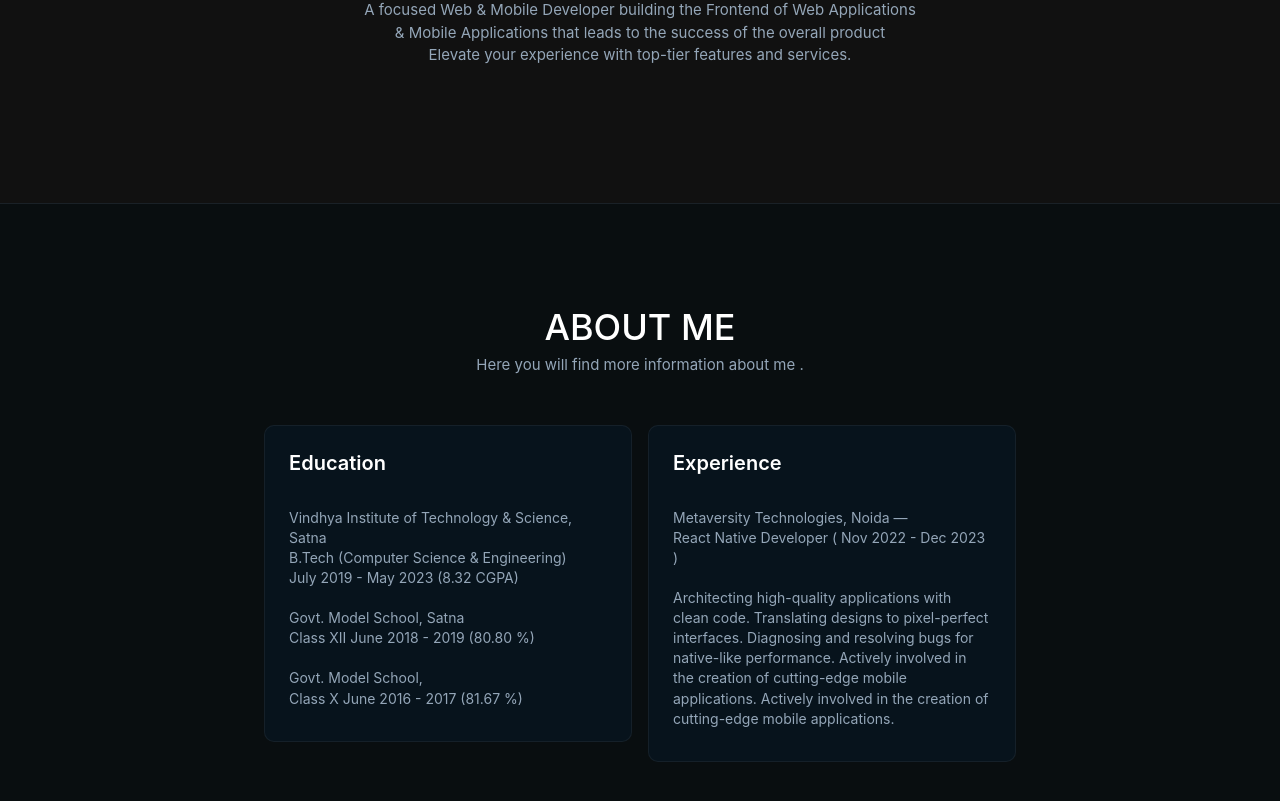
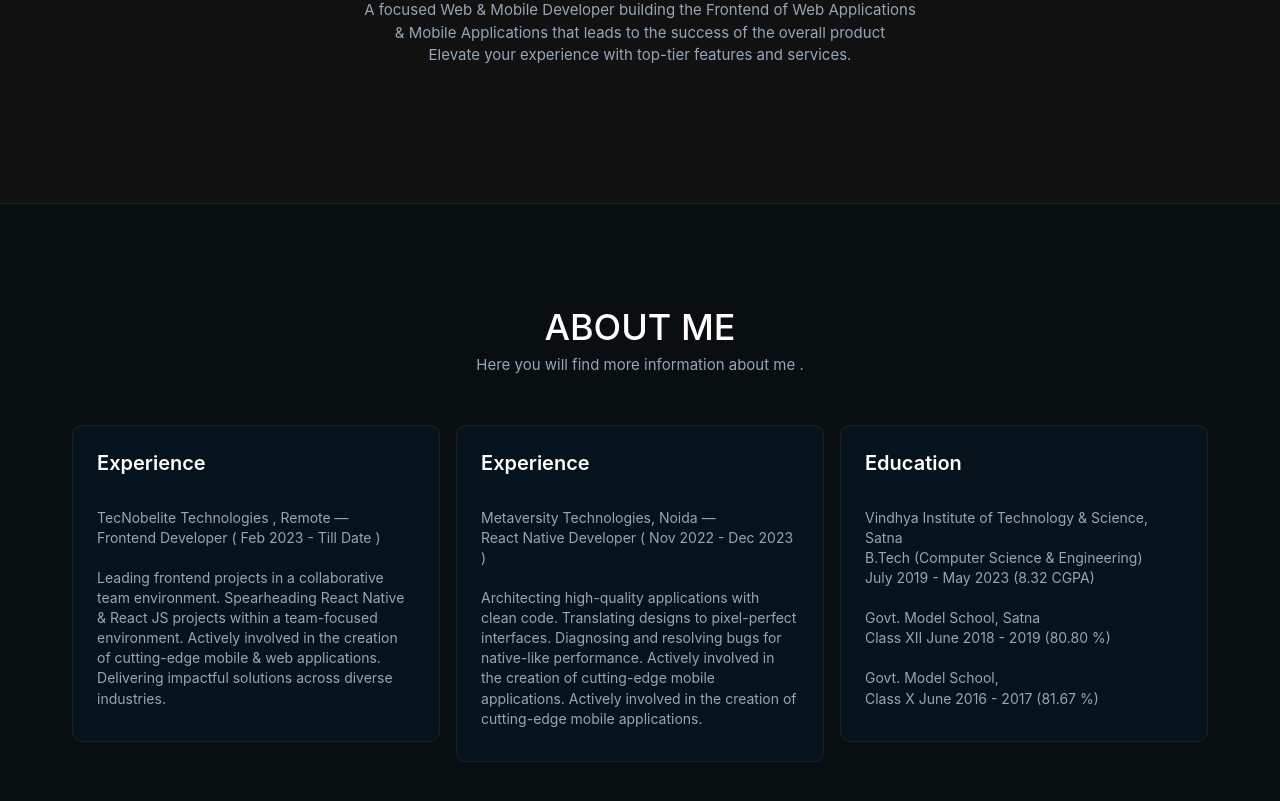
Before and after one commit to Vinayki-Khare/MY_Portfolio, a React (Create React App) app: page / in a window 1280 px wide. Shown: the part 361-1162 px from the top of the page. Built offline with nearby package versions, Linux system fonts and the light colour scheme.

Commit message:
Update About.js

```diff
--- a/src/landing/components/About.js
+++ b/src/landing/components/About.js
@@ -40,7 +40,76 @@ export default function About() {
         </Typography>
       </Box>
       <Masonry columns={columns} spacing={2} style={{ justifyItems: "center", alignContent: "center" }}>
-        <Card sx={{ p: 1 ,background: 'transparent',  backgroundColor: 'action.selected',}}>
+        <Card sx={{ p: 1, background: 'transparent', backgroundColor: 'action.selected', }}>
+          <Box
+            sx={{
+              display: 'flex',
+              flexDirection: 'row',
+              justifyContent: 'space-between',
+              pr: 2,
+            }}
+          >
+            <CardHeader
+              title={"Experience"}
+
+            />
+          </Box>
+          <CardContent>
+            <Typography variant="body2" color="text.secondary">
+              TecNobelite Technologies , Remote —
+            </Typography>
+            <Typography variant="body2" color="text.secondary">
+              Frontend Developer ( Feb 2023 - Till Date )
+            </Typography>
+            <Typography variant="body2" color="text.secondary">
+              &nbsp;
+            </Typography>
+            <Typography variant="body2" color="text.secondary">
+              Leading frontend projects in a collaborative team environment.
+              Spearheading React Native & React JS projects within a team-focused environment.
+              Actively involved in the creation of cutting-edge mobile & web applications.
+              Delivering impactful solutions across diverse industries.
+            </Typography>
+          </CardContent>
+
+        </Card>
+        <Card sx={{ p: 1, background: 'transparent', backgroundColor: 'action.selected', }}>
+          <Box
+            sx={{
+              display: 'flex',
+              flexDirection: 'row',
+              justifyContent: 'space-between',
+              pr: 2,
+            }}
+          >
+            <CardHeader
+              title={"Experience"}
+
+            />
+          </Box>
+          <CardContent>
+            <Typography variant="body2" color="text.secondary">
+              Metaversity Technologies, Noida —
+            </Typography>
+            <Typography variant="body2" color="text.secondary">
+              React Native Developer ( Nov 2022 - Dec 2023 )
+            </Typography>
+            <Typography variant="body2" color="text.secondary">
+              &nbsp;
+            </Typography>
+            <Typography variant="body2" color="text.secondary">
+              Architecting high-quality applications with clean code.
+              Translating designs to pixel-perfect interfaces.
+              Diagnosing and resolving bugs for native-like performance.
+              Actively involved in the creation of cutting-edge mobile
+              applications.
+              Actively involved in the creation of cutting-edge mobile
+              applications.
+            </Typography>
+          </CardContent>
+
+        </Card>
+        <Card sx={{ p: 1, background: 'transparent', backgroundColor: 'action.selected', }}>
           <Box
             sx={{
               display: 'flex',
@@ -89,42 +158,8 @@ export default function About() {
           </CardContent>
 
         </Card>
-        <Card sx={{ p: 1, background: 'transparent', backgroundColor: 'action.selected',}}>
-          <Box
-            sx={{
-              display: 'flex',
-              flexDirection: 'row',
-              justifyContent: 'space-between',
-              pr: 2,
-            }}
-          >
-            <CardHeader
-              title={"Experience"}
 
-            />
-          </Box>
-          <CardContent>
-            <Typography variant="body2" color="text.secondary">
-              Metaversity Technologies, Noida —
-            </Typography>
-            <Typography variant="body2" color="text.secondary">
-            React Native Developer ( Nov 2022 - Dec 2023 )
-            </Typography>
-            <Typography variant="body2" color="text.secondary">
-            &nbsp;
-            </Typography>
-            <Typography variant="body2" color="text.secondary">
-              Architecting high-quality applications with clean code.
-              Translating designs to pixel-perfect interfaces.
-              Diagnosing and resolving bugs for native-like performance.
-              Actively involved in the creation of cutting-edge mobile
-              applications.
-              Actively involved in the creation of cutting-edge mobile
-              applications.
-            </Typography>
-          </CardContent>
 
-        </Card>
       </Masonry>
     </Container>
   );
```
